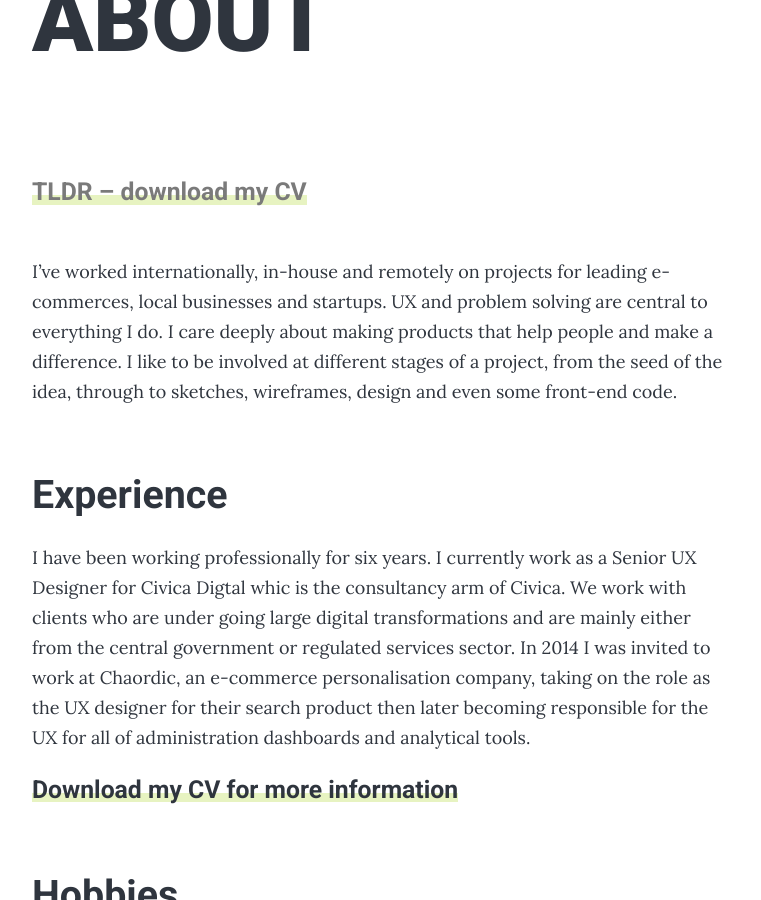
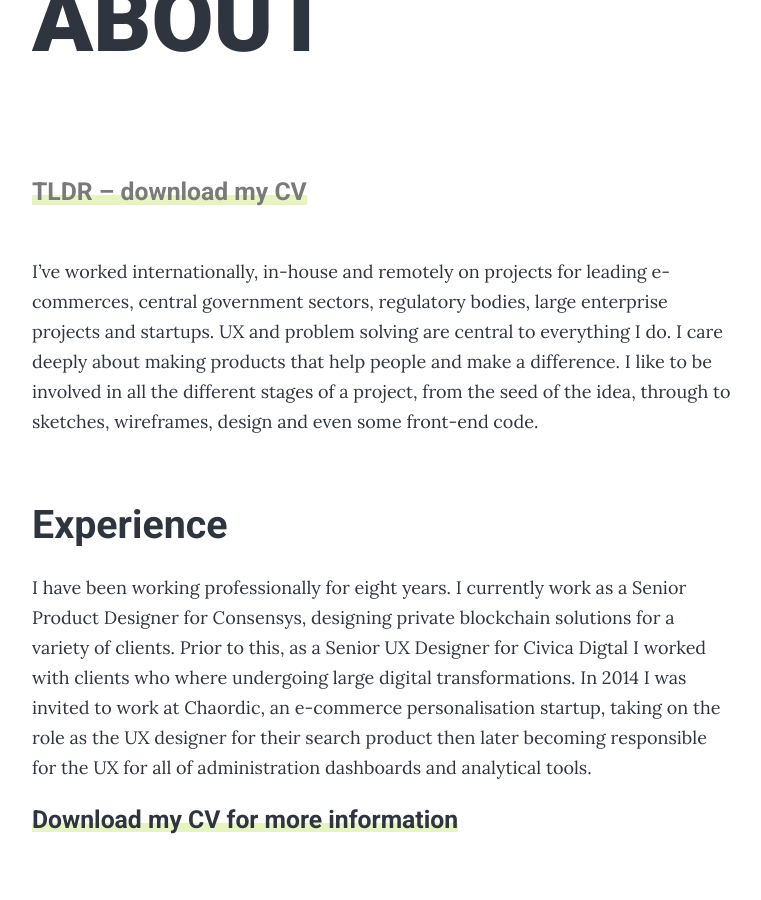
Before and after one commit to cjhbarnes/cjhbarnes.github.io, a Jekyll site: the page built from about.html, in a window 1280 px wide and 900 px high, scrolled down 199 px. Shown: the whole window, without its empty margins (132-893 px from the left). Built offline with Jekyll 4.4.1, drawn with Linux system fonts in a browser that asks for light colours; nearby versions of some CDN libraries.

Commit message:
Update about.html
updated

```diff
--- a/about.html
+++ b/about.html
@@ -12,10 +12,10 @@ page-class: page--about
   <a href="/images/CV_Chris_Barnes.pdf" target="_blank" class="cv-cta cv-cta--light">TLDR – download my CV</a>
 
   <section class="band band--top">
-    <p>I’ve worked internationally, in-house and remotely on projects for leading e-commerces, local businesses and startups. UX and problem solving are central to everything I do. I care deeply about making products that help people and make a difference. I like to be involved at different stages of a project, from the seed of the idea, through to sketches, wireframes, design and even some front-end code.</p>
+    <p>I’ve worked internationally, in-house and remotely on projects for leading e-commerces, central government sectors, regulatory bodies, large enterprise projects and startups. UX and problem solving are central to everything I do. I care deeply about making products that help people and make a difference. I like to be involved in all the different stages of a project, from the seed of the idea, through to sketches, wireframes, design and even some front-end code.</p>
 
     <h2>Experience</h2>
-    <p>I have been working professionally for six years. I currently work as a Senior UX Designer for Civica Digtal whic is the consultancy arm of Civica. We work with clients who are under going large digital transformations and are mainly either from the central government or regulated services sector. In 2014 I was invited to work at Chaordic, an e-commerce personalisation company, taking on the role as the UX designer for their search product then later becoming responsible for the UX for all of administration dashboards and analytical tools.</p>
+    <p>I have been working professionally for eight years. I currently work as a Senior Product Designer for Consensys, designing private blockchain solutions for a variety of clients. Prior to this, as a Senior UX Designer for Civica Digtal I worked with clients who where undergoing large digital transformations. In 2014 I was invited to work at Chaordic, an e-commerce personalisation startup, taking on the role as the UX designer for their search product then later becoming responsible for the UX for all of administration dashboards and analytical tools.</p>
     <a href="/images/CV_Chris_Barnes.pdf" target="_blank" class="cv-cta">Download my CV for more information</a>
 
     <h2>Hobbies</h2>
```
